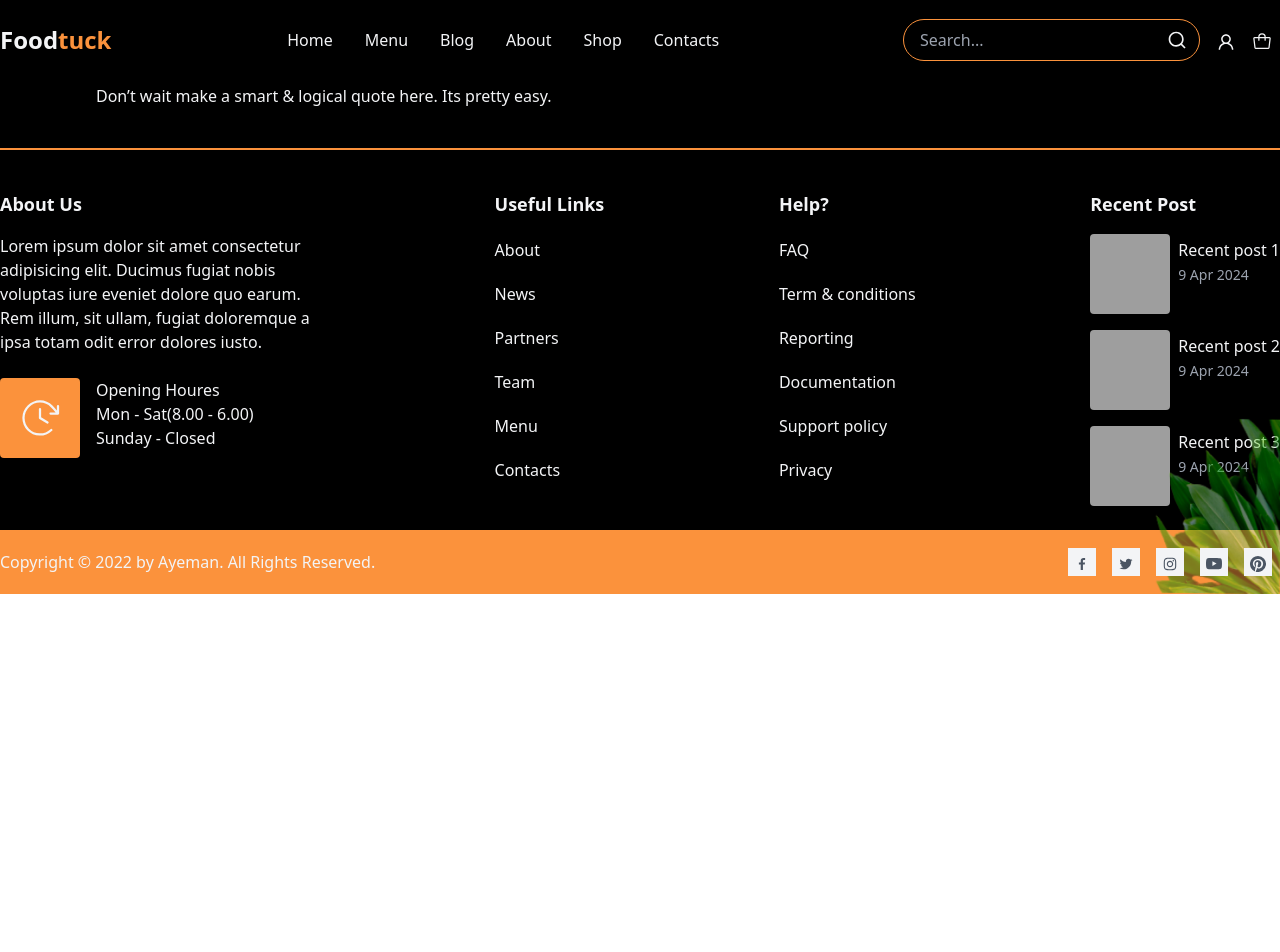
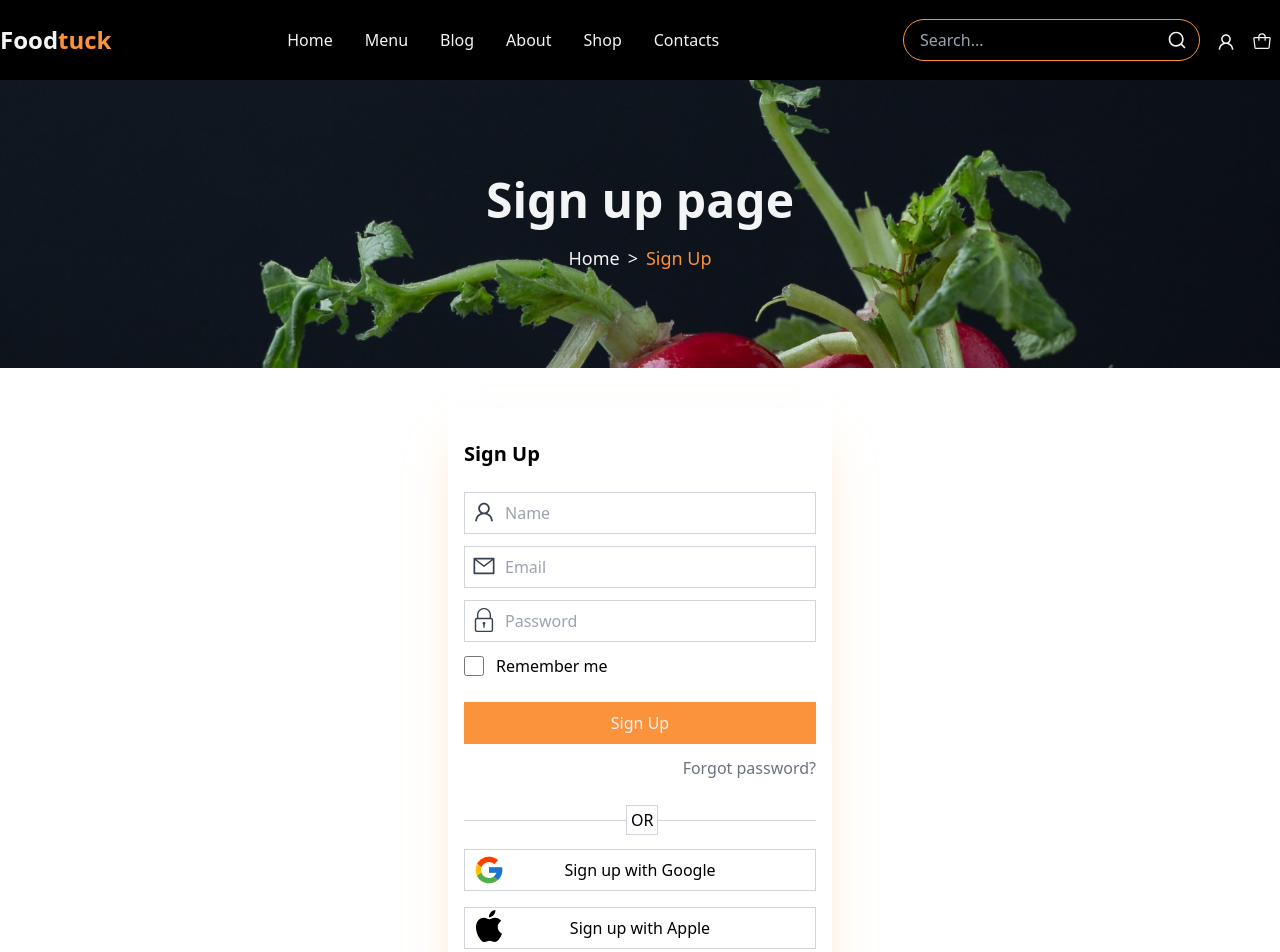
Before and after one commit to RossWebFS/foodtuck, a React (Create React App) app: page /sign-up in a window 1280 px wide. Shown: the top 952 px of the page. Before the commit the page ends 800 px from the top, so only its background shows below. Built offline with nearby package versions, Linux system fonts and the light colour scheme; grey boxes are pictures that could not be loaded; what tw-elements-react would draw is missing.

Commit message:
sign up page

```diff
--- a/src/App.tsx
+++ b/src/App.tsx
@@ -8,6 +8,7 @@ import { ShopPage } from "src/pages/ShopPage";
 import { ProductSinglePage } from "src/pages/ProductSinglePage";
 import { CartPage } from "src/pages/CartPage";
 import { BlogPage } from "./pages/BlogPage";
+import { SignUpPage } from "./pages/SignUpPage";
 
 function App() {
   return (
@@ -20,6 +21,7 @@ function App() {
         <Route path="/shop-details/:id" element={<ProductSinglePage />} />
         <Route path="/cart" element={<CartPage />}/>
         <Route path="/blog" element={<BlogPage />}/>
+        <Route path="/sign-up" element={<SignUpPage />}/>
       </Routes>
       <Footer />
     </BrowserRouter>
--- a/src/constants/icons.ts
+++ b/src/constants/icons.ts
@@ -9,6 +9,7 @@ import {
   AiOutlineTwitter,
   AiOutlineInstagram,
   AiOutlineUser,
+  AiOutlineMail
 } from "react-icons/ai";
 import {
   PiHamburgerLight,
@@ -23,10 +24,11 @@ import { GoShareAndroid, GoCommentDiscussion } from "react-icons/go";
 import { BsYoutube, BsPinterest, BsCheck } from "react-icons/bs";
 import { RiSearchLine } from "react-icons/ri";
 import { IoClose, IoCalendarNumberOutline } from "react-icons/io5";
-import { CiPlay1, CiHeart } from "react-icons/ci";
+import { CiPlay1, CiHeart, CiLock } from "react-icons/ci";
 import { FaPlay, FaStar } from "react-icons/fa";
 import { FaPause } from "react-icons/fa6";
 import { IoMdHeart } from "react-icons/io";
+import { TfiLock } from "react-icons/tfi";
 
 export const icons: TIcons = {
   facebook: {
@@ -54,7 +56,7 @@ export const icons: TIcons = {
     src: "https://youtube.com",
   },
   search: { icon: RiSearchLine },
-  user: { icon: AiOutlineUser },
+  outlinedUser: { icon: AiOutlineUser },
   outlinedCart: { icon: PiTote },
   cart: { icon: PiToteSimpleFill },
   comment: { icon: BiCommentDots },
@@ -74,6 +76,8 @@ export const icons: TIcons = {
   outlinedCalendar: { icon: IoCalendarNumberOutline },
   outlinedComments: { icon: GoCommentDiscussion },
   readMoreArrow: { icon: PiArrowLineUpRight },
+  mail: { icon: AiOutlineMail },
+  lock: {icon : TfiLock}
 };
 
 export const footerIcons: TIcon[] = [
--- a/src/constants/routes.ts
+++ b/src/constants/routes.ts
@@ -68,7 +68,15 @@ export const routes: TRoutes = {
     CART: {
       routeName: "Cart",
       path: "/cart"
-    }
+    },
+    SIGN_UP: {
+      routeName: "Sign Up",
+      path: "/sign-up"
+    },
+    SIGN_IN: {
+      routeName: "Sign In",
+      path: "/sign-in"
+    },
 };
 
 export const usefulLinkRoutes: TRoute[] = [
--- a/src/containers/NavIconList.tsx
+++ b/src/containers/NavIconList.tsx
@@ -32,7 +32,7 @@ export const NavIconList = () => {
       </li>
       <li className="mx-2 my-auto">
         <UserModal
-          icon={icons.user.icon}
+          icon={icons.outlinedUser.icon}
           activeModal={activeModal}
           setActiveModal={setActiveModal}
         />
--- a/src/containers/features/ProductCartItem.tsx
+++ b/src/containers/features/ProductCartItem.tsx
@@ -1,4 +1,3 @@
-import { useState } from "react";
 import { Icon } from "src/components/Icon";
 import { Rating } from "src/components/Rating";
 import { icons } from "src/constants";
--- /dev/null
+++ b/src/containers/features/SignUpForm.tsx
@@ -0,0 +1,117 @@
+import { Button } from "src/components/Button";
+import { Icon } from "src/components/Icon";
+import { icons } from "src/constants";
+
+export const SignUpForm = () => {
+  return (
+    <section className="px-4 py-8 shadow-2xl shadow-orange-300/40 w-96 mx-auto">
+      <h2 className="text-xl font-semibold mb-6">Sign Up</h2>
+
+      <form action="">
+        <div className="relative my-3">
+          <Icon
+            IconComponent={icons.outlinedUser.icon}
+            className="z-10 absolute w-6 h-6 text-gray-700 hover:text-gray-500 top-2 left-2"
+          />
+          <input
+            className="pl-10 pr-5 py-2 w-full border border-gray-300 focus:outline-orange-400"
+            type="text"
+            name="userName"
+            id=""
+            placeholder="Name"
+          />
+        </div>
+        <div className="relative my-3">
+          <Icon
+            IconComponent={icons.mail.icon}
+            className="z-10 absolute w-6 h-6 text-gray-700 hover:text-gray-500 top-2 left-2"
+          />
+          <input
+            className="pl-10 pr-5 py-2 w-full border border-gray-300 focus:outline-orange-400"
+            type="email"
+            name="userName"
+            id=""
+            placeholder="Email"
+          />
+        </div>
+        <div className="relative my-3">
+          <Icon
+            IconComponent={icons.lock.icon}
+            className="z-10 absolute w-6 h-6 text-gray-700 hover:text-gray-500 top-2 left-2 font-semibold"
+          />
+          <input
+            className="pl-10 pr-5 py-2 w-full border border-gray-300 focus:outline-orange-400"
+            type="password"
+            name="userName"
+            id=""
+            placeholder="Password"
+          />
+        </div>
+
+        <div className="flex items-center mb-6">
+          <input
+            className="accent-orange-600 w-5 h-5 mr-3"
+            type="checkbox"
+            name="remember"
+            id="remember"
+          />
+          <label htmlFor="#remember">Remember me</label>
+        </div>
+
+        <Button className="w-full" size="lg">
+          Sign Up
+        </Button>
+
+        <p className="text-end text-gray-500 mt-3">Forgot password?</p>
+
+        <div className="border-t border-t-gray-300 pt-5 relative mt-10">
+          <span className="border border-gray-300 py-0.5 px-1 absolute -top-4 left-[46%] bg-white">
+            OR
+          </span>
+
+          <button className="flex justify-center py-2 w-full bg-transparent border border-gray-300 my-2 relative">
+            <svg
+              enable-background="new 0 0 48 48"
+              height="2rem"
+              viewBox="0 0 48 48"
+              width="2rem"
+              xmlns="http://www.w3.org/2000/svg"
+              className="z-10 absolute top-1 left-2"
+            >
+              <path
+                d="m43.611 20.083h-1.611v-.083h-18v8h11.303c-1.649 4.657-6.08 8-11.303 8-6.627 0-12-5.373-12-12s5.373-12 12-12c3.059 0 5.842 1.154 7.961 3.039l5.657-5.657c-3.572-3.329-8.35-5.382-13.618-5.382-11.045 0-20 8.955-20 20s8.955 20 20 20 20-8.955 20-20c0-1.341-.138-2.65-.389-3.917z"
+                fill="#ffc107"
+              />
+              <path
+                d="m6.306 14.691 6.571 4.819c1.778-4.402 6.084-7.51 11.123-7.51 3.059 0 5.842 1.154 7.961 3.039l5.657-5.657c-3.572-3.329-8.35-5.382-13.618-5.382-7.682 0-14.344 4.337-17.694 10.691z"
+                fill="#ff3d00"
+              />
+              <path
+                d="m24 44c5.166 0 9.86-1.977 13.409-5.192l-6.19-5.238c-2.008 1.521-4.504 2.43-7.219 2.43-5.202 0-9.619-3.317-11.283-7.946l-6.522 5.025c3.31 6.477 10.032 10.921 17.805 10.921z"
+                fill="#4caf50"
+              />
+              <path
+                d="m43.611 20.083h-1.611v-.083h-18v8h11.303c-.792 2.237-2.231 4.166-4.087 5.571.001-.001.002-.001.003-.002l6.19 5.238c-.438.398 6.591-4.807 6.591-14.807 0-1.341-.138-2.65-.389-3.917z"
+                fill="#1976d2"
+              />
+            </svg>
+            Sign up with Google
+          </button>
+          <button className="py-2 w-full bg-transparent border border-gray-300 my-2 relative">
+            <svg
+              fill="#000000"
+              width="2rem"
+              height="2rem"
+              viewBox="-52.01 0 560.035 560.035"
+              xmlns="http://www.w3.org/2000/svg"
+              className="z-10 absolute top-0.5 left-2"
+            >
+              <path d="M380.844 297.529c.787 84.752 74.349 112.955 75.164 113.314-.622 1.988-11.754 40.191-38.756 79.652-23.343 34.117-47.568 68.107-85.731 68.811-37.499.691-49.557-22.236-92.429-22.236-42.859 0-56.256 21.533-91.753 22.928-36.837 1.395-64.889-36.891-88.424-70.883-48.093-69.53-84.846-196.475-35.496-282.165 24.516-42.554 68.328-69.501 115.882-70.192 36.173-.69 70.315 24.336 92.429 24.336 22.1 0 63.59-30.096 107.208-25.676 18.26.76 69.517 7.376 102.429 55.552-2.652 1.644-61.159 35.704-60.523 106.559M310.369 89.418C329.926 65.745 343.089 32.79 339.498 0 311.308 1.133 277.22 18.785 257 42.445c-18.121 20.952-33.991 54.487-29.709 86.628 31.421 2.431 63.52-15.967 83.078-39.655" />
+            </svg>
+            Sign up with Apple
+          </button>
+        </div>
+      </form>
+    </section>
+  );
+};
--- a/src/containers/features/UserCard.tsx
+++ b/src/containers/features/UserCard.tsx
@@ -31,7 +31,7 @@ export const UserCard = ({
           <p className="text-gray-500 text-lg mb-3">
             You don't have an account yet
           </p>
-          <Link to="/" variant="button" rounded="default" className="text-gray-100">
+          <Link to="/sign-up" variant="button" rounded="default" className="text-gray-100">
             Sign Up
           </Link>
         </div>
--- a/src/containers/features/UserModal.tsx
+++ b/src/containers/features/UserModal.tsx
@@ -40,7 +40,7 @@ export const UserModal = ({
       >
         { activeModal === "user" && !hasUser ? (<div className="text-center w-full">
           <p className="mb-2">You don't have an account</p>
-          <Link to="/" variant="button" rounded="default">
+          <Link to="/sign-up" variant="button" rounded="default">
             Sign Up
           </Link>
         </div>) :
--- a/src/hooks/ProductStore.ts
+++ b/src/hooks/ProductStore.ts
@@ -1,5 +1,5 @@
 import { dishes } from "src/constants";
-import { TDish, TDishCount } from "src/types";
+import { TDishCount } from "src/types";
 import { create } from "zustand";
 import { createJSONStorage, persist } from "zustand/middleware";
 
@@ -55,20 +55,22 @@ export const useProductStore = create(
         });
       },
       increaseDishCount: (dish) => {
-        const { products } = get();
+        const { cart } = get();
 
         set({
-          products: products.map((item) => {
-            if (item.title === dish.title) item.count++;
+          cart: cart.map((item) => {
+            if (item.title === dish.title) {
+              item.count++
+            };
             return item;
           }),
         });
       },
       decreaseDishCount: (dish) => {
-        const { products } = get();
+        const { cart } = get();
 
         set({
-          products: products.map((item) => {
+          cart: cart.map((item) => {
             if (item.title === dish.title) item.count--;
             return item;
           }),
--- /dev/null
+++ b/src/pages/SignUpPage.tsx
@@ -0,0 +1,14 @@
+import { routes } from "src/constants";
+import { PageIntro } from "src/containers/features/PageIntro";
+import { SignUpForm } from "src/containers/features/SignUpForm";
+
+export const SignUpPage = () => {
+  const links = [routes.HOME, routes.SIGN_UP];
+
+  return (
+    <main className="py-20">
+      <PageIntro title="Sign up page" links={links} />
+      <SignUpForm />
+    </main>
+  );
+};
```
Also changed, not shown: src/assets/svg/apple-black-logo-svgrepo-com.svg (added), src/assets/svg/google.svg (added).
